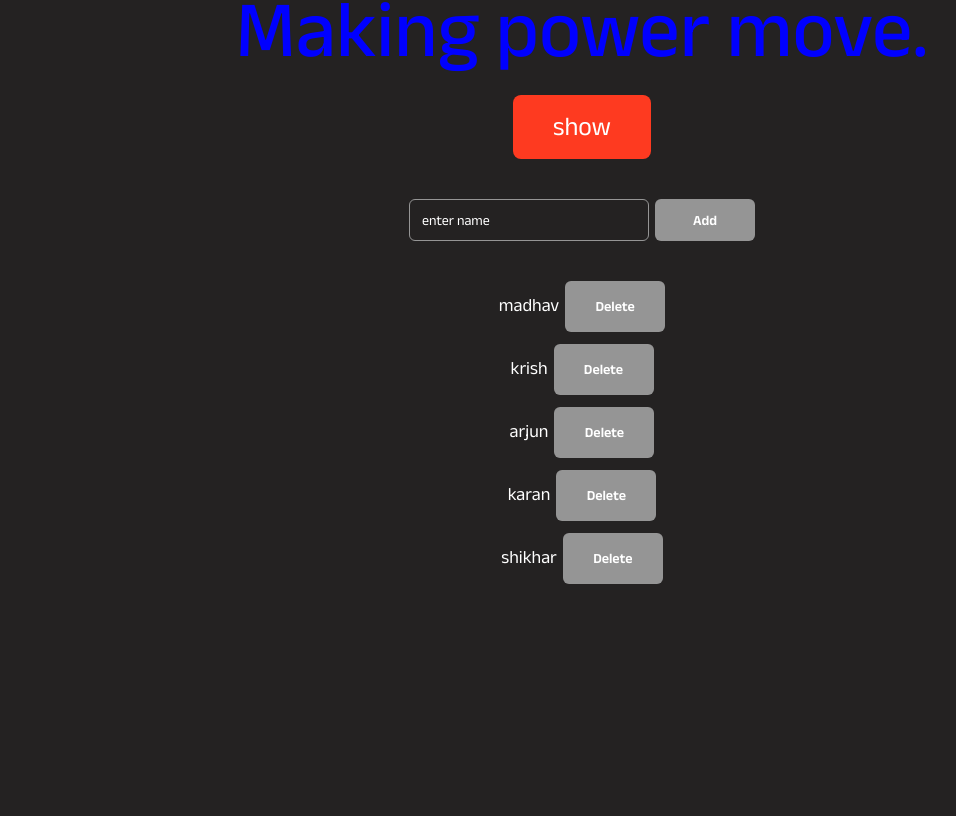
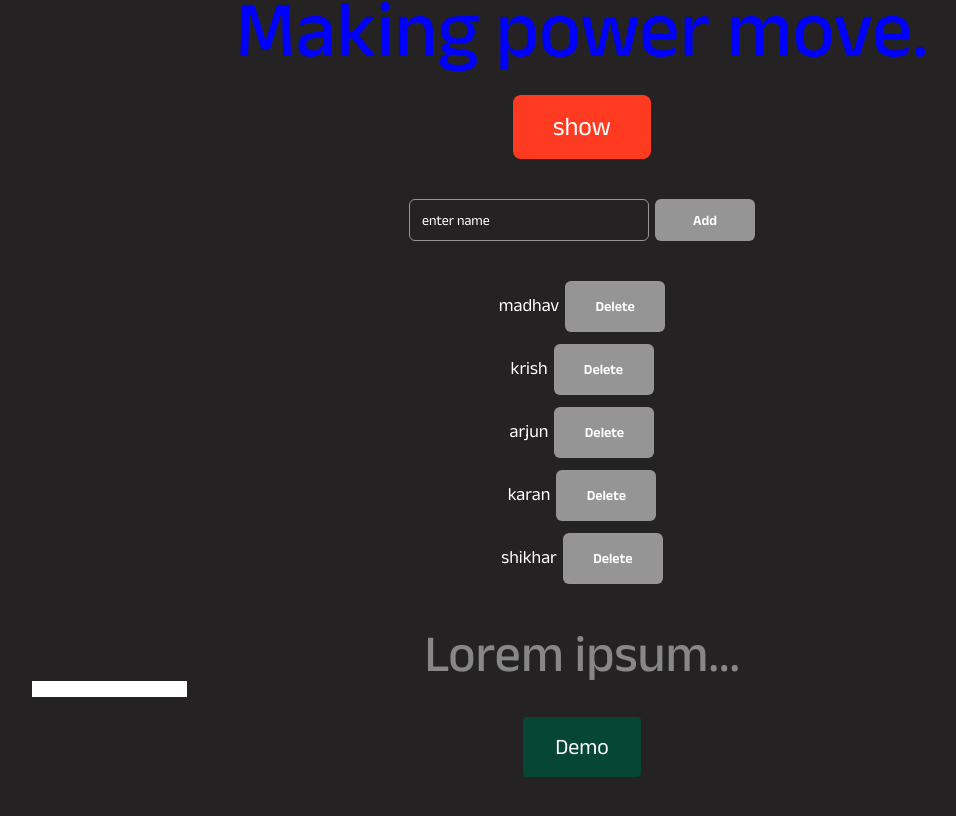
Before and after one commit to kaushalw3nuts/sunsure_tailwind, a Next.js app: page / in a window 1280 px wide. Shown: the part 1683-2499 px from the top of the page, without its empty margins (58-1014 px from the left). Before the commit the page ends 2307 px from the top, so only its background shows below. Built offline with nearby package versions, Linux system fonts and the light colour scheme.

Commit message:
ref practice

```diff
--- /dev/null
+++ b/src/components/RefDemo.jsx
@@ -0,0 +1,32 @@
+import { useRef } from "react";
+
+const RefDemo = () => {
+
+	const heading = useRef(null);
+	const test = () => {
+		heading.current.style.color = "yellow";
+	}
+
+	const input = useRef(null);
+	const inVal = () => {
+		console.log(input.current.name);
+	}
+
+	return (
+		<>
+			<div className="container pb-10">
+				<h2 className="text-h2 font-medium text-gray_txt_01 flex items-center justify-center text-center flex-wrap" ref={heading}>
+					Lorem ipsum...
+				</h2>
+				<input type="text" ref={input} name="username" />
+				<div className="my-5 flex justify-center">
+					<button className="flex justify-center items-center px-8 py-4 bg-green_bg rounded-[4px] text-h6" onClick={inVal}>
+						Demo
+					</button>
+				</div>
+			</div>
+		</>
+	)
+}
+
+export default RefDemo;
--- a/src/pages/index.js
+++ b/src/pages/index.js
@@ -3,6 +3,7 @@ import HomeBanner from "@/components/layout/HomeBanner";
 import HomeAbout from "@/components/HomeAbout";
 import MakingSection from "@/components/MakingSection";
 import StateDemo from "@/components/StateDemo";
+import RefDemo from "@/components/RefDemo";
 
 
 export default function Home() {
@@ -20,6 +21,7 @@ export default function Home() {
       <HomeAbout />
       <MakingSection />
       <StateDemo />
+      <RefDemo />
     </>
   );
 }
```
